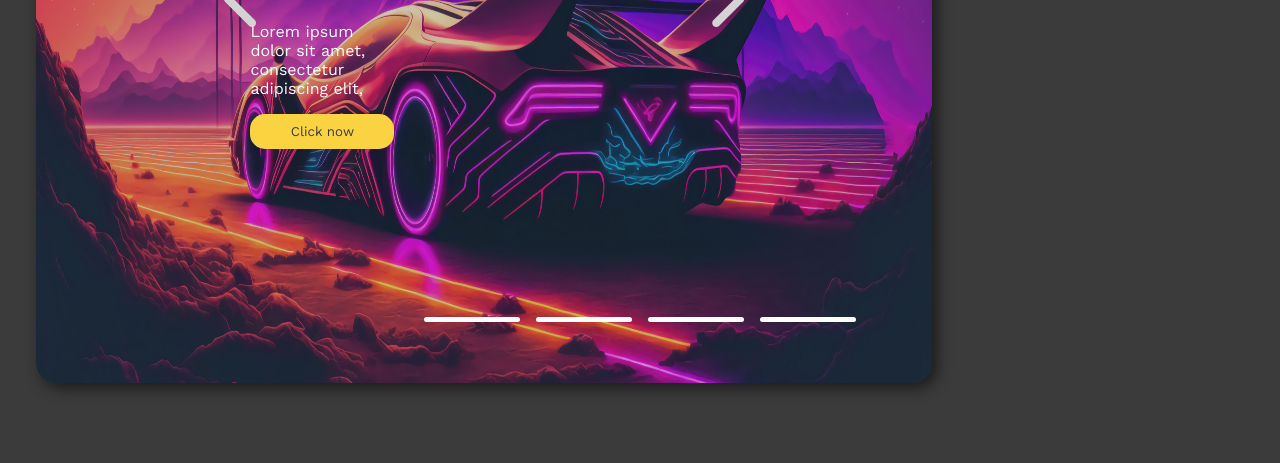
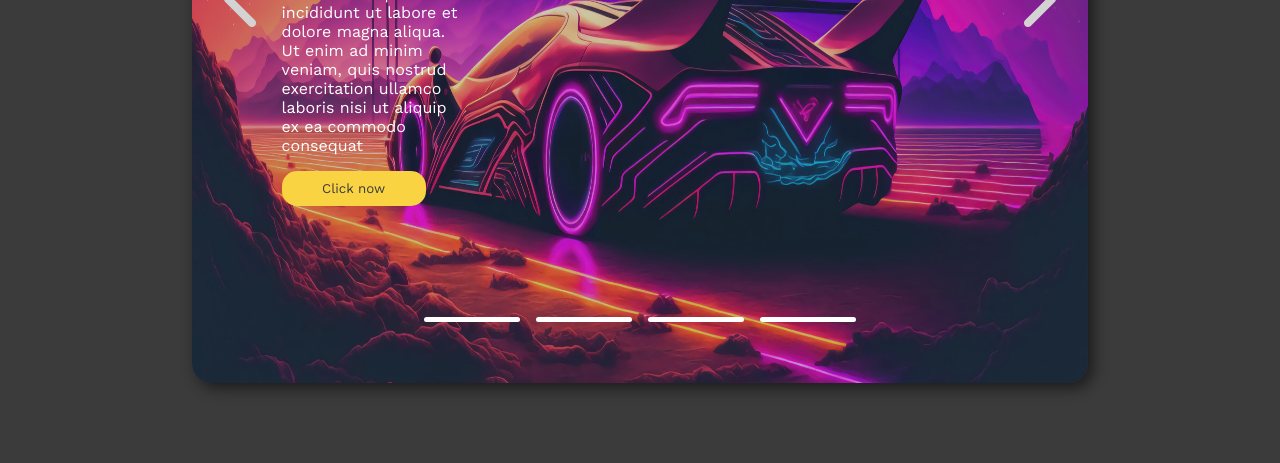
Before and after one commit to chialp/SliderMultiControl, a plain HTML site: page index.html in a window 1280 px wide. Shown: the part 337-800 px from the top of the page. Drawn offline with Linux system fonts and the light colour scheme.

Commit message:
Update index.html

```diff
--- a/index.html
+++ b/index.html
@@ -14,7 +14,7 @@
            <i id="prevButton" style="margin-left: 2rem;" class="fa-solid fa-chevron-left fa-4x"></i>
            <div class="textBox">
                 <h1 >Chia L.P Slider</h1>
-                <p>Lorem ipsum dolor sit amet, consectetur adipiscing elit, </p>
+                <p>Lorem ipsum dolor sit amet, consectetur adipiscing elit, sed do eiusmod tempor incididunt ut labore et dolore magna aliqua. Ut enim ad minim veniam, quis nostrud exercitation ullamco laboris nisi ut aliquip ex ea commodo consequat</p>
                <button >Click now</button>
                <!-- hint -->
                <img class="imgOne"  id="sliderImage">
```
